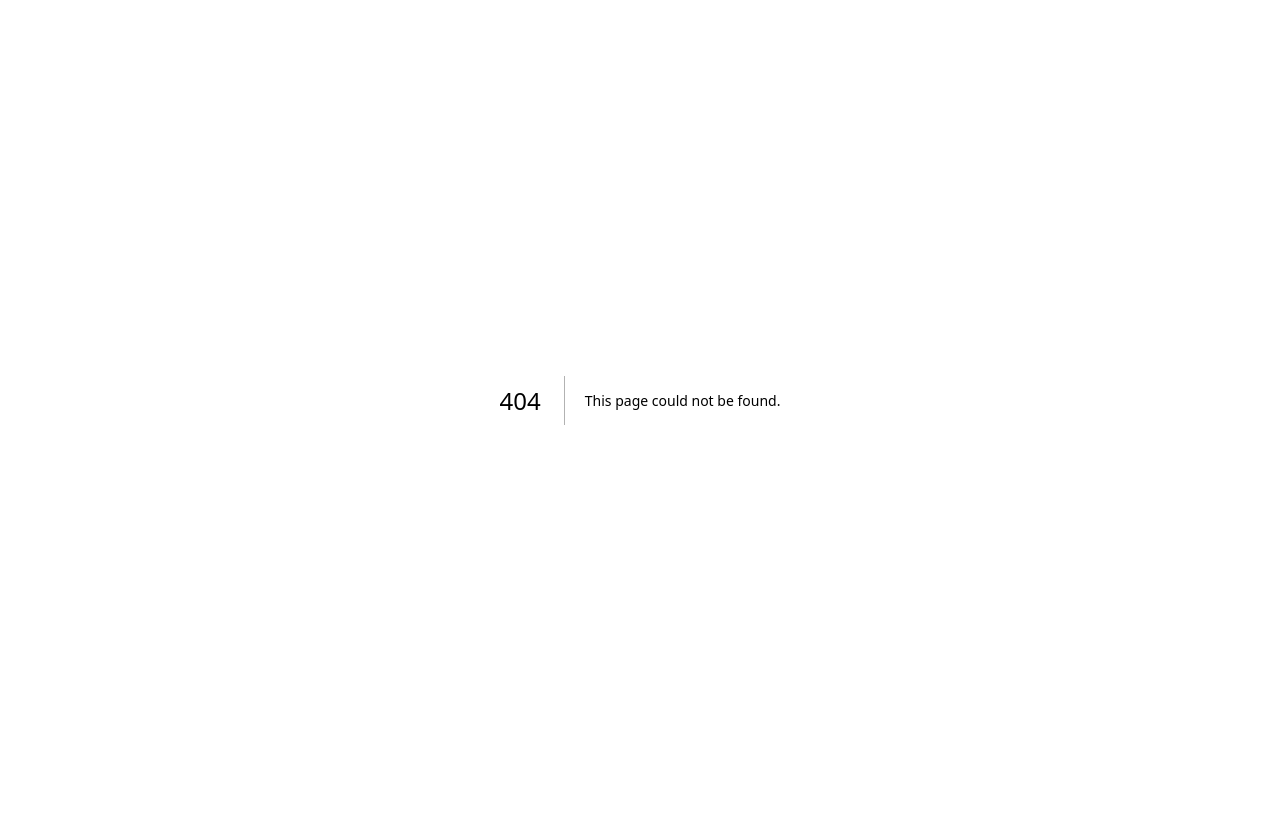
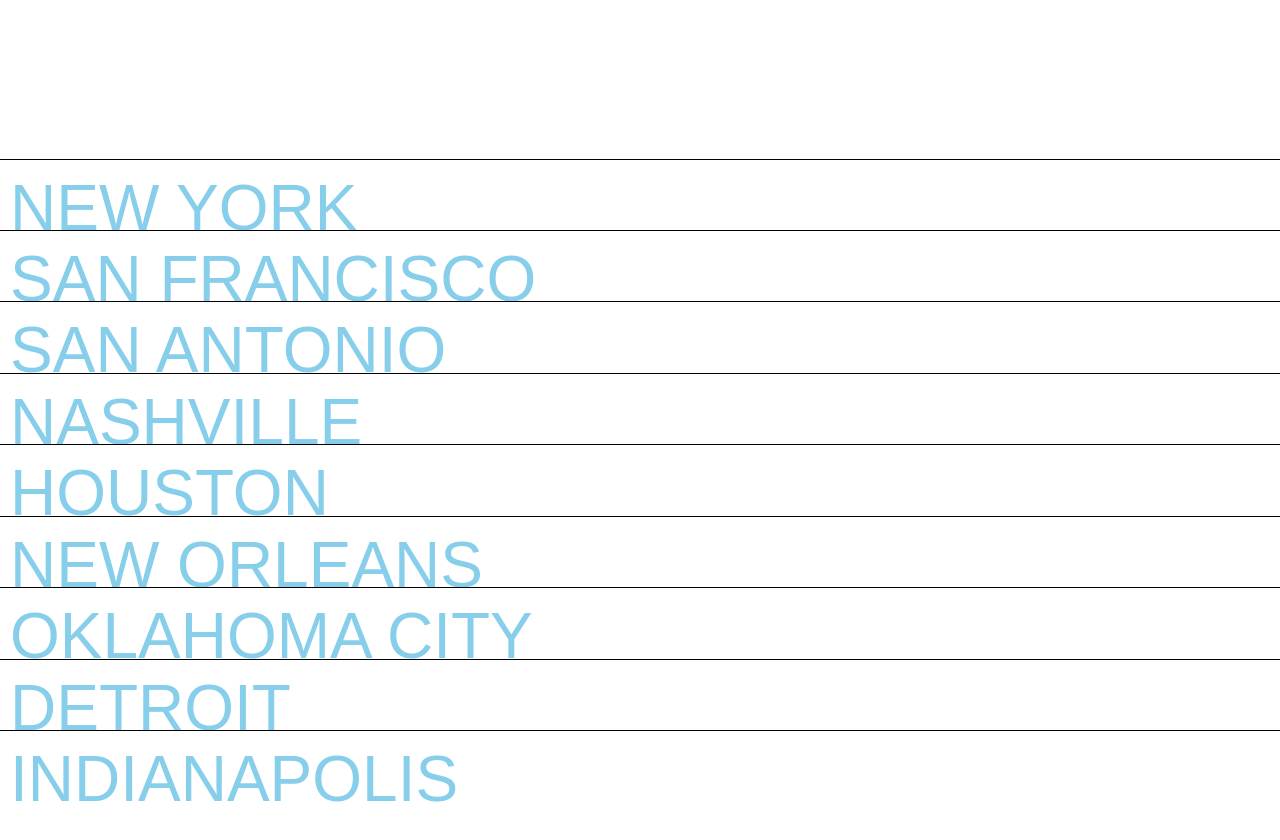
Before and after one commit to jiaxing98/nextjs-animation, a Next.js app: page /project-gallery-colored-card in a window 1280 px wide. Before the commit this address had no page. Shown: the top 840 px of the page. Before the commit the page ends 800 px from the top, so only its background shows below. Built offline with nearby package versions, Linux system fonts and the light colour scheme.

Commit message:
Project Gallery Colored Card

```diff
--- /dev/null
+++ b/app/project-gallery-colored-card/page.module.css
@@ -0,0 +1,28 @@
+.container {
+  display: flex;
+  height: 100vh;
+  align-items: center;
+  margin-top: 10vh;
+}
+
+.projectContainer {
+  position: relative;
+  width: 100%;
+}
+
+.projectContainer div {
+  border-top: 1px solid black;
+  cursor: pointer;
+  position: relative;
+  margin-bottom: -2vw;
+  background-color: white;
+  color: skyblue;
+}
+
+.projectContainer div p {
+  margin: 0px;
+  font-size: 5vw;
+  padding-left: 10px;
+  text-transform: uppercase;
+  pointer-events: none;
+}
--- /dev/null
+++ b/app/project-gallery-colored-card/page.tsx
@@ -0,0 +1,84 @@
+'use client'
+
+import gsap from 'gsap'
+import styles from './page.module.css'
+
+const projects = [
+  {
+    title: 'New York',
+    color: '#F06318',
+  },
+  {
+    title: 'San Francisco',
+    color: '#DCF018',
+  },
+  {
+    title: 'San Antonio',
+    color: '#18F0E8',
+  },
+  {
+    title: 'Nashville',
+    color: '#8C0CF0',
+  },
+  {
+    title: 'Houston',
+    color: '#F0183C',
+  },
+  {
+    title: 'New Orleans',
+    color: '#F0BA18',
+  },
+  {
+    title: 'Oklahoma City',
+    color: '#0C34F0',
+  },
+  {
+    title: 'Detroit',
+    color: '#0CBCF0',
+  },
+  {
+    title: 'Indianapolis',
+    color: '#91F018',
+  },
+]
+
+const manageMouseEnter = (e: React.MouseEvent, index: number) => {
+  gsap.to(e.target, {
+    top: '-2vw',
+    backgroundColor: projects[index].color,
+    duration: 0.3,
+  })
+}
+
+const manageMouseLeave = (e: React.MouseEvent) => {
+  gsap.to(e.target, {
+    top: '0',
+    backgroundColor: 'white',
+    duration: 0.3,
+    delay: 0.1,
+  })
+}
+
+export default function Page() {
+  return (
+    <div className={styles.container}>
+      <div className={styles.projectContainer}>
+        {projects.map((project, index) => {
+          return (
+            <div
+              onMouseEnter={(e) => {
+                manageMouseEnter(e, index)
+              }}
+              onMouseLeave={(e) => {
+                manageMouseLeave(e)
+              }}
+              key={index}
+            >
+              <p>{project.title}</p>
+            </div>
+          )
+        })}
+      </div>
+    </div>
+  )
+}
```
